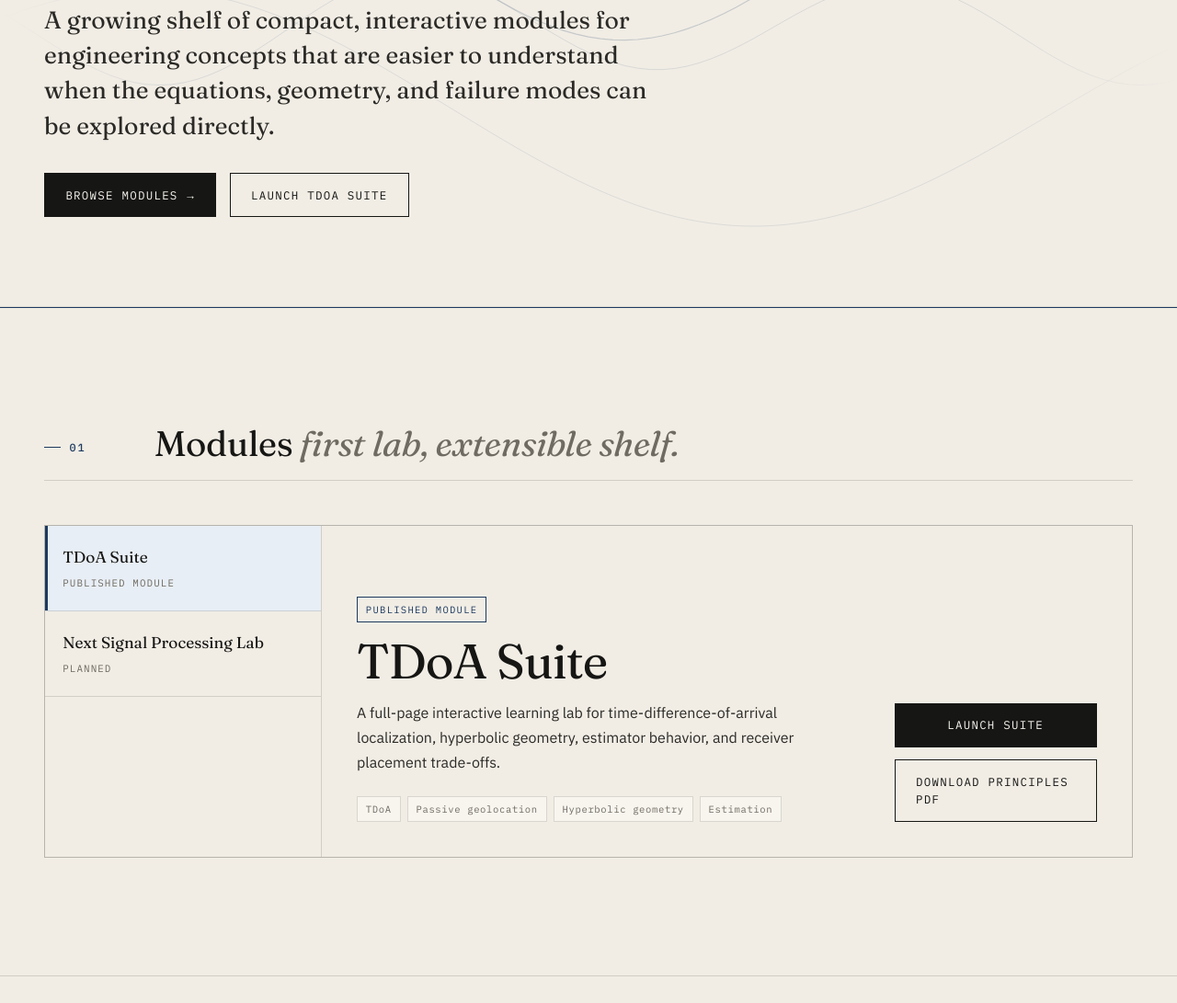
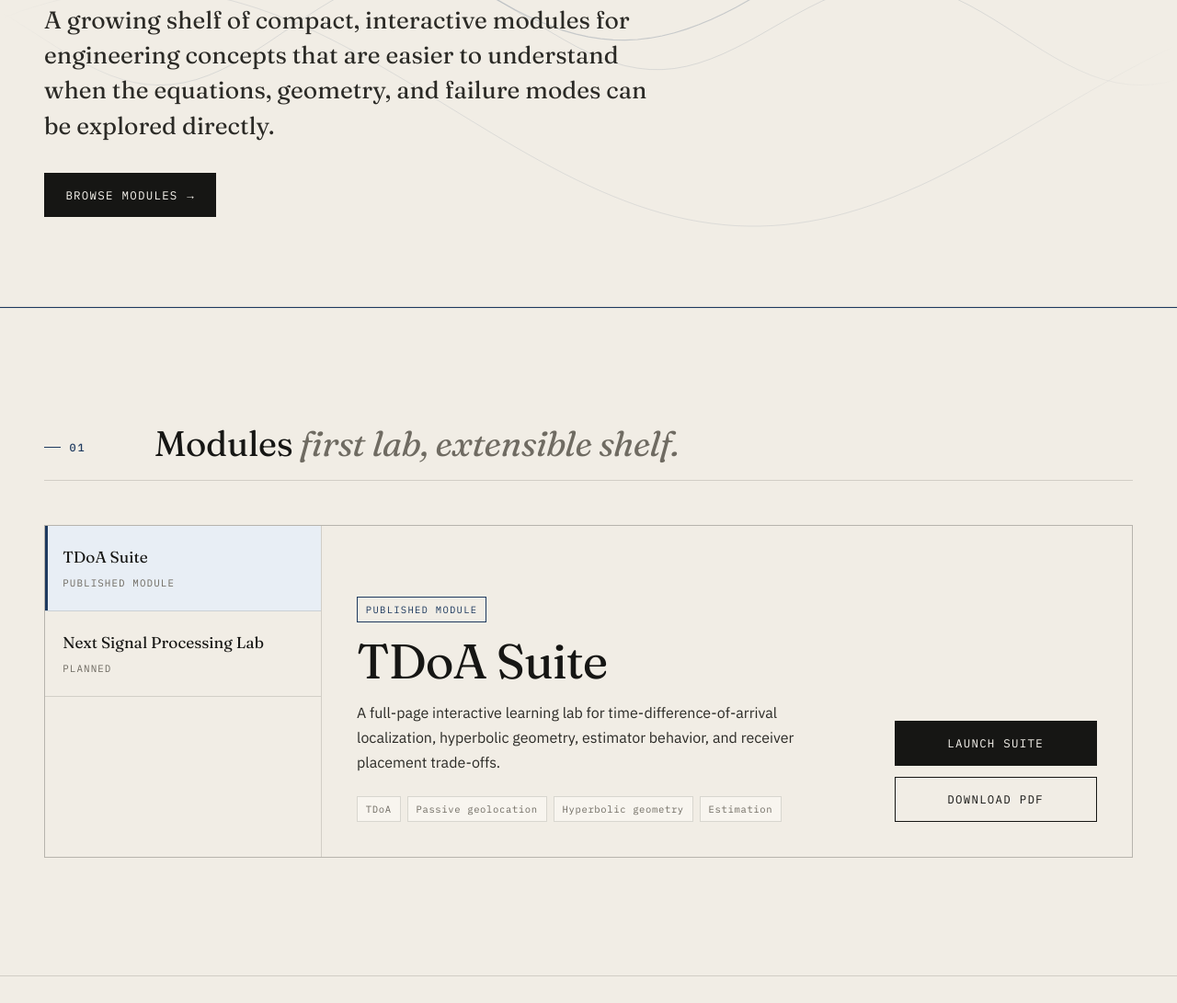
Before and after one commit to abeernch/portfolio, a plain HTML site: page learning.html in a window 1280 px wide. Shown: the part 387-1478 px from the top of the page at 92% size. Drawn offline with Linux system fonts and the light colour scheme.

Commit message:
Tighten Learning Lab CTA copy

```diff
--- a/learning.html
+++ b/learning.html
@@ -71,7 +71,6 @@
           </p>
           <div class="learning-hero-actions">
             <a class="btn btn-primary" href="#modules">Browse Modules <span class="arrow">&rarr;</span></a>
-            <a class="btn" href="assets/learning/tdoa/TDoA_Interactive.html" target="_blank" rel="noopener">Launch TDoA Suite</a>
           </div>
         </div>
       </div>
@@ -146,7 +145,7 @@
           '</div>' +
           '<div class="learning-panel-actions">' +
             actionLink(module.launchHref, module.launchHref ? 'Launch Suite' : 'Launch Pending', module.launchHref ? ' target="_blank" rel="noopener"' : '') +
-            actionLink(module.pdfHref, module.pdfHref ? 'Download Principles PDF' : 'PDF Pending', module.pdfHref ? ' target="_blank" rel="noopener" download' : '') +
+            actionLink(module.pdfHref, module.pdfHref ? 'Download PDF' : 'PDF Pending', module.pdfHref ? ' target="_blank" rel="noopener" download' : '') +
           '</div>' +
         '</article>';
       }).join('');
```
